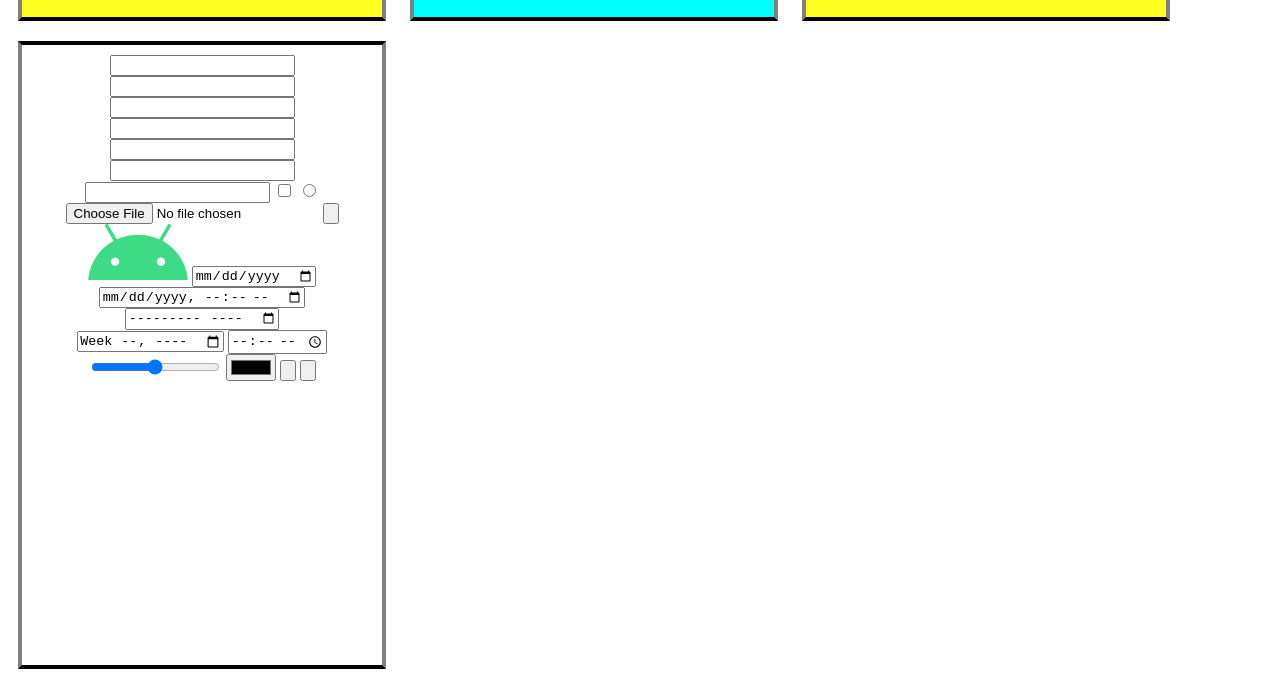
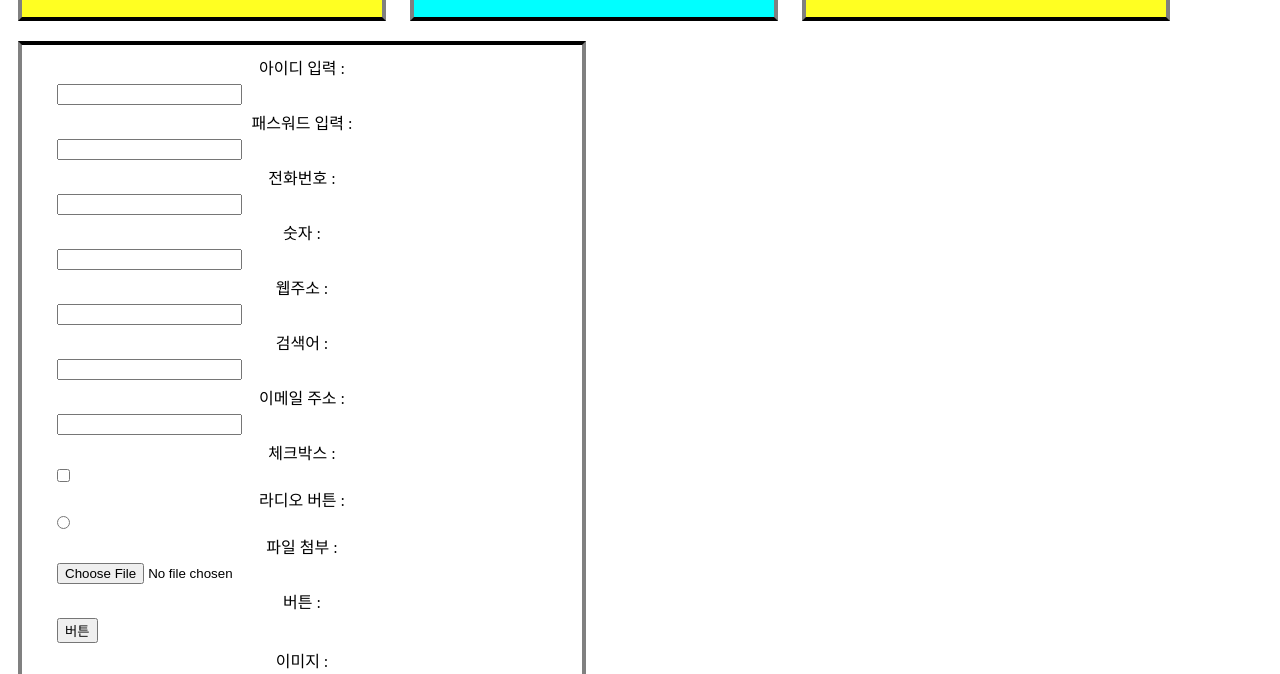
Before and after one commit to EJ-pro/Web_Study, a plain HTML site: page index.html in a window 1280 px wide. Shown: the part 923-1597 px from the top of the page. Drawn offline with Linux system fonts and the light colour scheme.

Commit message:
No.17 commit(login_form_수정)

```diff
--- a/css/style.css
+++ b/css/style.css
@@ -34,7 +34,10 @@ dt.ootd {
 }
 div#login_form{
     text-align: center;
+    width: 500px;
+    height: auto;
 }
 div#login_form input {
-    display: inline-block;
+    display: block;
+    margin: 5px;
 }
--- a/index.html
+++ b/index.html
@@ -60,28 +60,28 @@
 
     <div id = "login_form">
         <form action="#" method="get">
-            <input type="text" name="" id="">
-            <input type="password" name="" id="">
-            <input type="tel" name="" id="">
-            <input type="number" name="" id="">
-            <input type="url" name="" id="">
-            <input type="search" name="" id="">
-            <input type="email" name="" id="">
-            <input type="checkbox" name="" id="">
-            <input type="radio" name="" id="">
-            <input type="file" name="" id="">
-            <input type="button" value="">
-            <input type="image" src="./src/android.png" style="width: 100px;" alt="">
-            <input type="hidden" name="">
-            <input type="date" name="" id="">
-            <input type="datetime-local" name="" id="">
-            <input type="month" name="" id="">
-            <input type="week" name="" id="">
-            <input type="time" name="" id="">
-            <input type="range" name="" id="">
-            <input type="color" name="" id="">
-            <input type="submit" value="">
-            <input type="reset" value="">
+            아이디 입력 : <input type="text" name="" id="">
+            패스워드 입력 : <input type="password" name="" id="">
+            전화번호 : <input type="tel" name="" id="">
+            숫자 : <input type="number" name="" id="">
+            웹주소 : <input type="url" name="" id="">
+            검색어 : <input type="search" name="" id="">
+            이메일 주소 : <input type="email" name="" id="">
+            체크박스 : <input type="checkbox" name="" id="">
+            라디오 버튼 : <input type="radio" name="" id="">
+            파일 첨부 : <input type="file" name="" id="">
+            버튼 : <input type="button" value="버튼">
+            이미지 : <input type="image" src="./src/android.png" style="width: 100px;" alt="">
+            히든은 보이지않음 : <input type="hidden" name="">
+            날짜 : <input type="date" name="" id="">
+            날짜 시간 : <input type="datetime-local" name="" id="">
+            월 : <input type="month" name="" id="">
+            주 : <input type="week" name="" id="">
+            시 : <input type="time" name="" id="">
+            범위 : <input type="range" name="" id="">
+            색상 선택 : <input type="color" name="" id="">
+            <input type="submit" value="로그인 하기">
+            <input type="reset" value="양식 초기화">
         </form>
     </div>
 </body>
```
